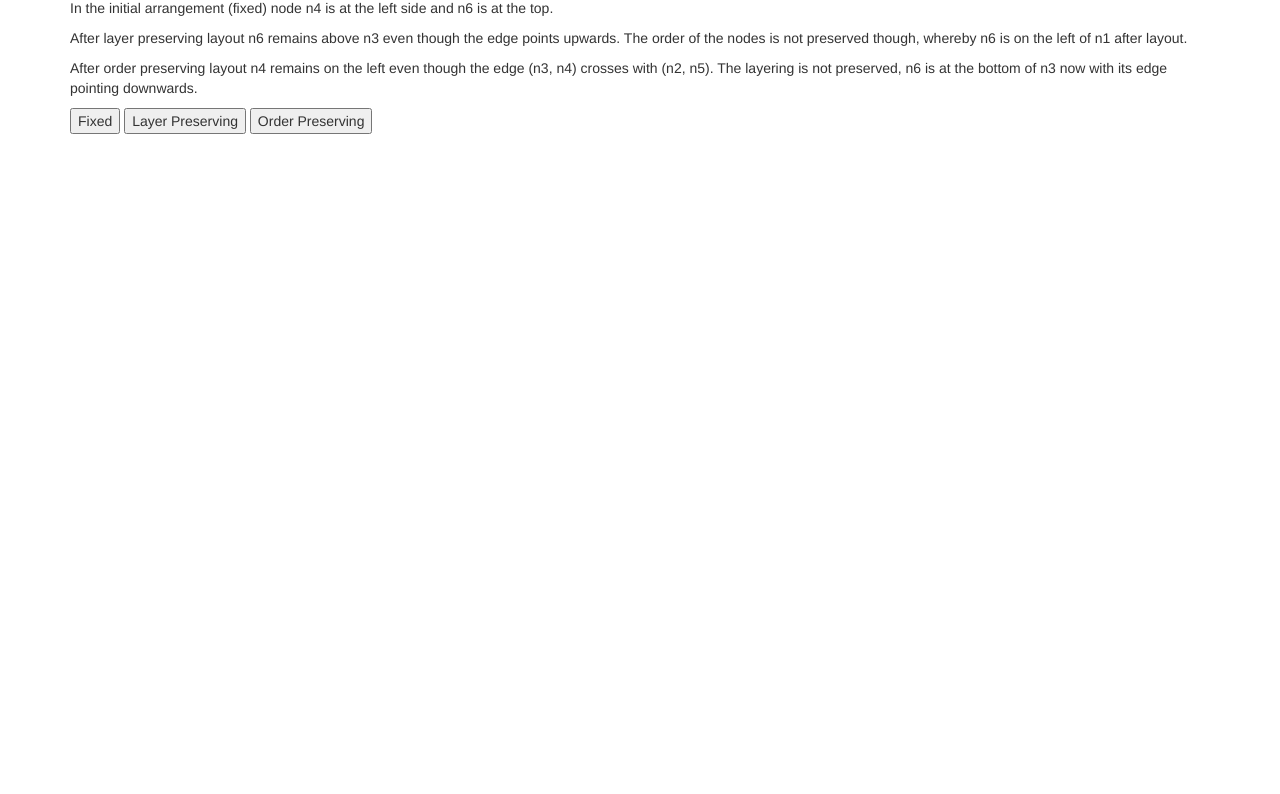
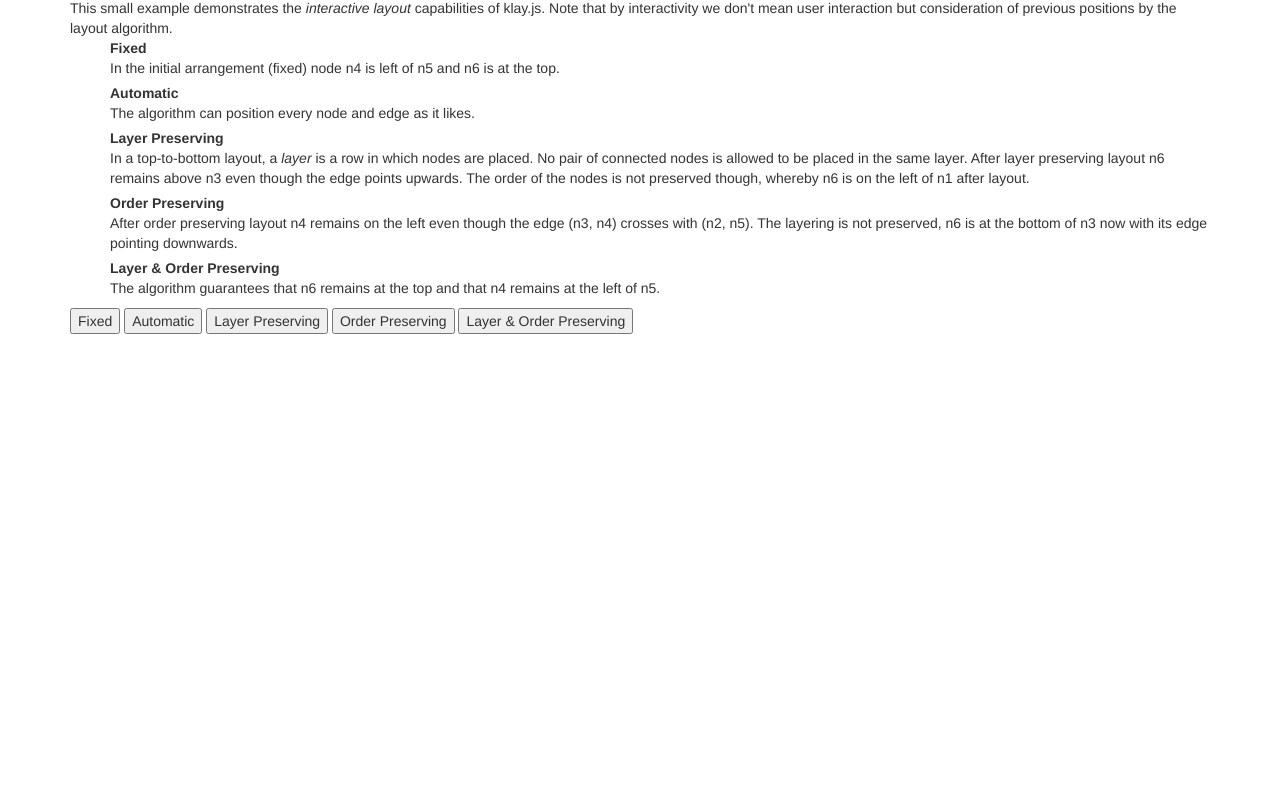
Before and after one commit to kieler/klayjs-d3, a website: page examples/interactive/index.html in a window 1280 px wide. Shown: the part 72-866 px from the top of the page. After the commit the page ends 800 px from the top, so only its background shows below. Drawn offline with nearby package versions, Linux system fonts and the light colour scheme.

Commit message:
Improved interactivity example

```diff
--- a/examples/interactive/index.html
+++ b/examples/interactive/index.html
@@ -9,6 +9,11 @@
     #content {
       margin-top: 5px;
     }
+
+    dl {
+      margin-bottom: 5px;
+    }
+
     g.leaf > rect {
       stroke: #fff;
       stroke-width: 1px;
@@ -37,22 +42,49 @@
 </head>
 <body>
   <div class="container">
-    <h1>KlayJS Interactive Layout Example</h1>
-    <p>
-      In the initial arrangement (fixed) node n4 is at the left side and n6 is at the top.
-    </p>
-    <p>
+    <h1>klay.js Interactive Layout Example</h1>
+    This small example demonstrates the <em>interactive layout</em> capabilities of klay.js.
+    Note that by interactivity we don't mean user interaction but
+    consideration of previous positions by the layout algorithm.
+    <ul>
+      <dt>Fixed</dt>
+      <dl>
+        In the initial arrangement (fixed) node n4 is left of n5 and n6 is at the top.
+      </dl>
+
+      <dt>Automatic</dt>
+      <dl>
+        The algorithm can position every node and edge as it likes.
+      </dl>
+
+      <dt>Layer Preserving</dt>
+      <dl>
+        In a top-to-bottom layout, a <em>layer</em> is a row in which nodes are placed.
+        No pair of connected nodes is allowed to be placed in the same layer.
         After layer preserving layout n6 remains above n3 even though the edge points upwards.
         The order of the nodes is not preserved though, whereby n6 is on the left of n1 after layout.
-    </p>
-    <p>
+      </dl>
+
+      <dt>Order Preserving</dt>
+      <dl>
         After order preserving layout n4 remains on the left even though the edge (n3, n4)
         crosses with (n2, n5).
         The layering is not preserved, n6 is at the bottom of n3 now with its edge pointing downwards.
-    </p>
+      </dl>
+
+      <dt>Layer & Order Preserving</dt>
+      <dl>
+        The algorithm guarantees that n6 remains at the top
+        and that n4 remains at the left of n5.
+      </dl>
+    </ul>
+
+
     <button onclick="layoutFix();">Fixed</button>
+    <button onclick="layout();">Automatic</button>
     <button onclick="layoutLayerPreserve();">Layer Preserving</button>
     <button onclick="layoutOrderPreserve();">Order Preserving</button>
+    <button onclick="layoutLayerAndOrderPreserve();">Layer & Order Preserving</button>
     <div id="content">
       <script type="text/javascript" src="index.js"></script>
     </div>
--- a/examples/interactive/index.js
+++ b/examples/interactive/index.js
@@ -7,7 +7,7 @@ function viewport() {
   }
   return {
     width: e[a + 'Width'],
-    height: e[a + 'Height']
+    height: e[a + 'Height'] - 450
   }
 }
 
@@ -29,24 +29,43 @@ var options = {
       algorithm: "de.cau.cs.kieler.fixed",
       layoutHierarchy: false
     },
+    auto: {
+      algorithm: "de.cau.cs.kieler.klay.layered",
+      spacing: 10,
+      layoutHierarchy: true,
+      intCoordinates: true,
+      direction: "DOWN",
+      edgeRouting: "ORTHOGONAL",
+    },
     layer: {
       algorithm: "de.cau.cs.kieler.klay.layered",
+      spacing: 10,
       layoutHierarchy: true,
       intCoordinates: true,
       direction: "DOWN",
       edgeRouting: "ORTHOGONAL",
       cycleBreaking: "INTERACTIVE",
       nodeLayering: "INTERACTIVE",
-      separateConnComp: false
     },
     order: {
       algorithm: "de.cau.cs.kieler.klay.layered",
+      spacing: 10,
       layoutHierarchy: true,
       intCoordinates: true,
       direction: "DOWN",
       edgeRouting: "ORTHOGONAL",
       crossMin: "INTERACTIVE",
-      separateConnComp: false
+    },
+    layerOrder: {
+      algorithm: "de.cau.cs.kieler.klay.layered",
+      spacing: 10,
+      layoutHierarchy: true,
+      intCoordinates: true,
+      direction: "DOWN",
+      edgeRouting: "ORTHOGONAL",
+      cycleBreaking: "INTERACTIVE",
+      nodeLayering: "INTERACTIVE",
+      crossMin: "INTERACTIVE",
     }
 };
 
@@ -181,6 +200,22 @@ function layoutOrderPreserve() {
           .kgraph(layoutGraph);
 }
 
+function layoutLayerAndOrderPreserve() {
+  applyInitialCoordinates(layoutGraph);
+  clearBendpoints(layoutGraph);
+
+  layouter.options(options.layerOrder)
+          .kgraph(layoutGraph);
+}
+
+function layout() {
+  applyInitialCoordinates(layoutGraph);
+  clearBendpoints(layoutGraph);
+
+  layouter.options(options.auto)
+          .kgraph(layoutGraph);
+}
+
 function clearBendpoints(parent) {
   if (parent.edges) {
     parent.edges.forEach(function(e) {
```
Lines whose indentation alone changed are shown as unchanged.
